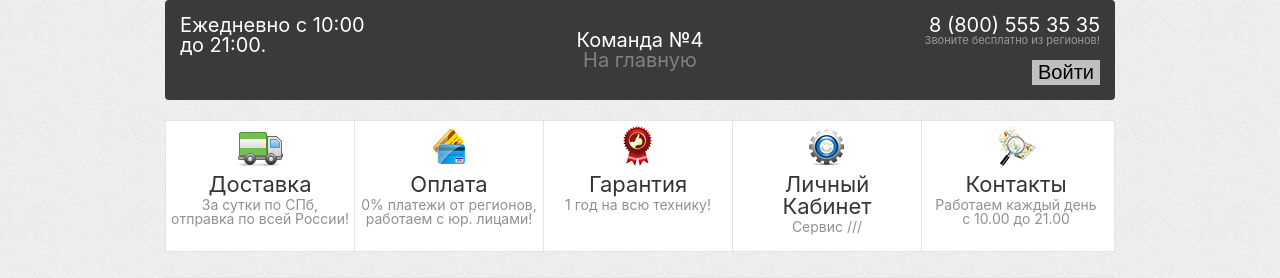
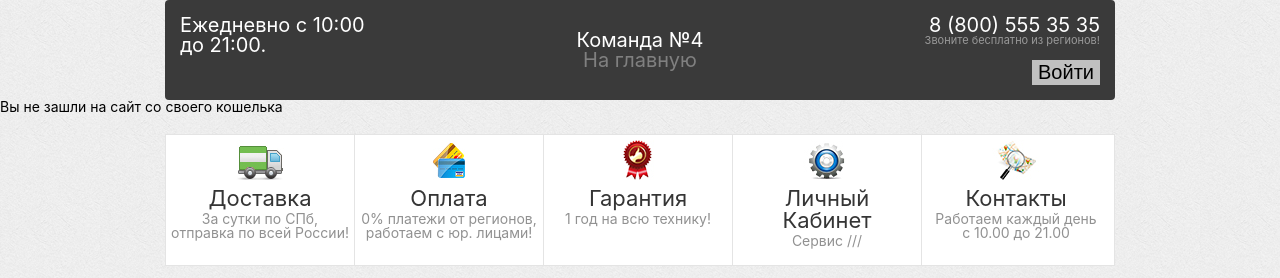
Before and after one commit to AA122AA/Escrow_site, a Django app: page /Shop/ in a window 1280 px wide. Shown: the top 278 px of the page. Run offline with Django 3.2, Linux system fonts and the light colour scheme; data comes from the database, SQL or seed files in the repository; some libraries are stand-ins or nearby versions.

Commit message:
Update index.html

```diff
--- a/DjangoFiles/Shop/templates/Shop/index.html
+++ b/DjangoFiles/Shop/templates/Shop/index.html
@@ -33,15 +33,14 @@
 			</span>
 			<br>
 			<div class="guest_login">
-				<h3 id="address"></h3>
 				<h3><button id="login_but">Войти</button></h3>
-				{% comment %} <h3><a href={% url 'login' %}>Войти</a></h3> {% endcomment %}
-			</div>
-			<div class="user_login">
-				<h3><a href="">Выйти</a></h3>
 			</div>
 		</div>
 	</div>
+</div>
+
+<div class="account_info">
+	<p class="address_account">Вы не зашли на сайт со своего кошелька</p>
 </div>
 
 <header class="header">
```
